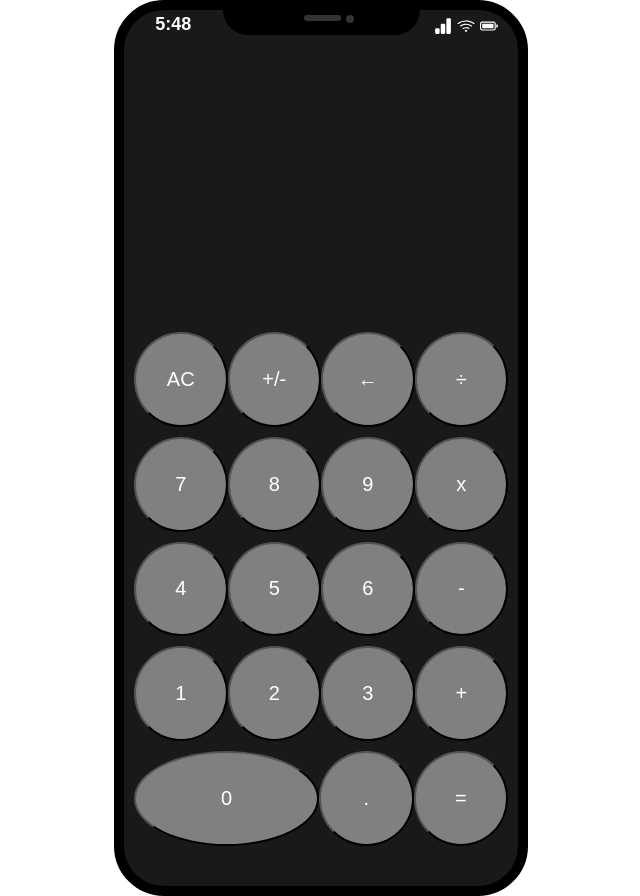
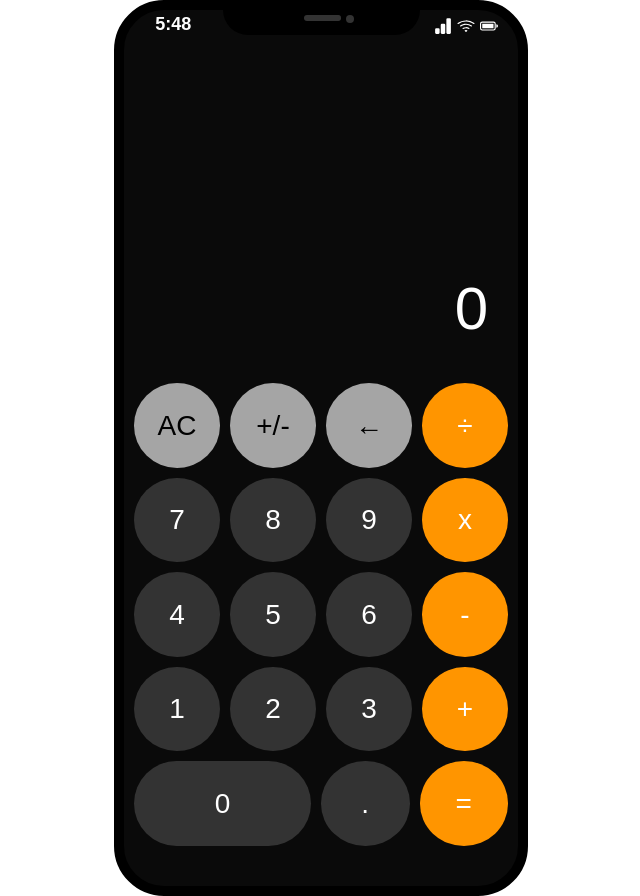
Before and after one commit to StevanFreeborn/theOdinProject-Calculator, a website: page index.html in a window 1280 px wide. Shown: the whole page, without its empty margins (319-959 px from the left). Drawn offline with Linux system fonts and the light colour scheme.

Commit message:
feat: add styling and state styling to buttons

```diff
--- a/index.html
+++ b/index.html
@@ -52,7 +52,11 @@
         </svg>
       </div>
     </div>
-    <div id="display-container"></div>
+    <div id="display-container">
+      <div id="display">
+        <span id="display-value">0</span>
+      </div>
+    </div>
     <div id="buttons-container">
       <div class="button-row">
         <button class="button modifier">AC</button>
--- a/style.css
+++ b/style.css
@@ -1,6 +1,6 @@
 :root {
   --black: #000;
-  --light-black: #000000e6;
+  --light-black: #000000f5;
   --white: #fff;
 }
 
@@ -112,19 +112,27 @@ body {
 }
 
 #display-container {
-  flex: 1;
+  flex: 2;
   display: flex;
-  justify-content: center;
-  align-items: center;
+  justify-content: flex-end;
+  align-items: flex-end;
   margin: 0 10px;
 }
 
+#display {
+  color: var(--white);
+  font-size: 60px;
+  display: flex;
+  justify-content: flex-end;
+  padding: 0 20px;
+  width: 100%;
+}
+
 #buttons-container {
-  flex: 2;
+  flex: 3;
   display: flex;
   flex-direction: column;
   gap: 10px;
-  row-gap: 10px;
   margin: 40px 10px 40px 10px;
 }
 
@@ -132,17 +140,46 @@ body {
   flex: 1;
   display: flex;
   justify-content: space-evenly;
+  gap: 10px;
 }
 
 .button {
   flex: 1;
   height: auto;
   border-radius: 50%;
-  background: grey;
+  background: #333333;
   color: var(--white);
-  font-size: 20px;
+  font-size: 28px;
+  border: none;
+}
+
+.button:active {
+  background: #4d4d4d;
 }
 
 .zero {
   flex: 2;
+  border-radius: 999px;
 }
+
+.modifier {
+  color: black;
+  background: #a5a5a5;
+}
+
+.modifier:active {
+  background: #d9d9d9;
+}
+
+.operator {
+  background: #ff9500;
+}
+
+.operator:active {
+  background: #f5d1a0;
+}
+
+.operator:focus {
+  color: #ff9500;
+  background-color: var(--white);
+}
```
